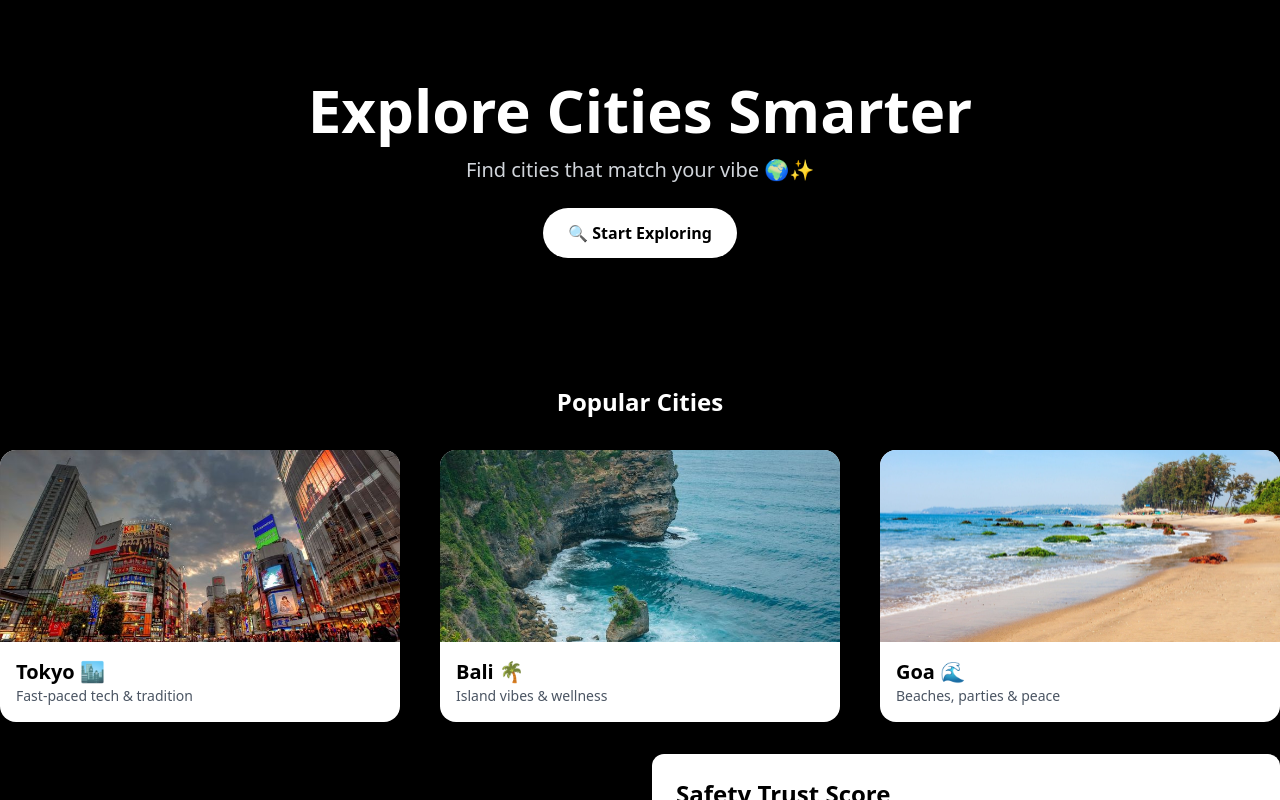
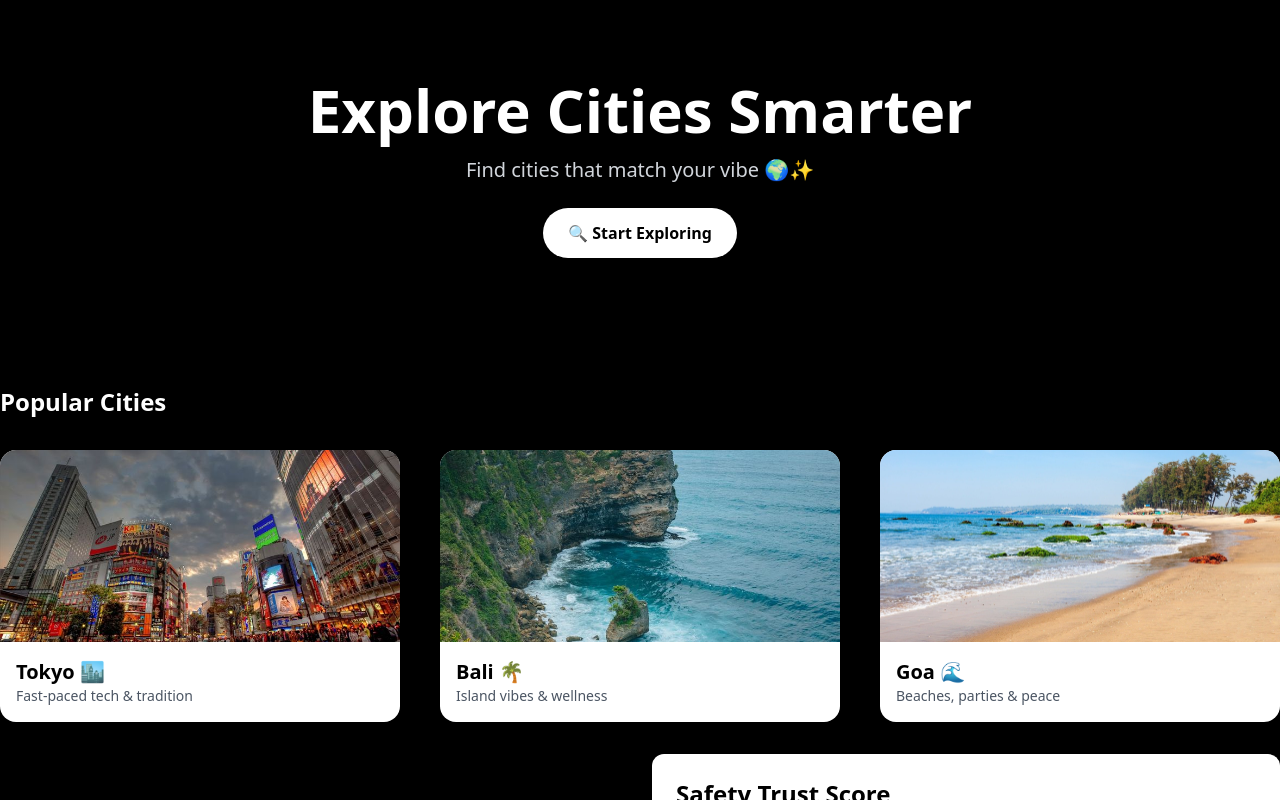
Before and after one commit to hmhlabzio/Nomad, a React (Vite) app: page / in a window 1280 px wide. Built offline with nearby package versions, Linux system fonts and the light colour scheme.

Commit message:
Details POP

```diff
--- a/src/components/CityPreview.jsx
+++ b/src/components/CityPreview.jsx
@@ -50,7 +50,7 @@ function CityPreview() {
 
   return (
     <div className="w-full mt-12">
-      <h2 className="text-2xl font-semibold mb-8 text-center">Popular Cities</h2>
+      <h2 className="text-2xl font-semibold mb-8 ">Popular Cities</h2>
       <div className="grid grid-cols-1 md:grid-cols-3 gap-10">
         {cities.map((city) => (
           <div
```
